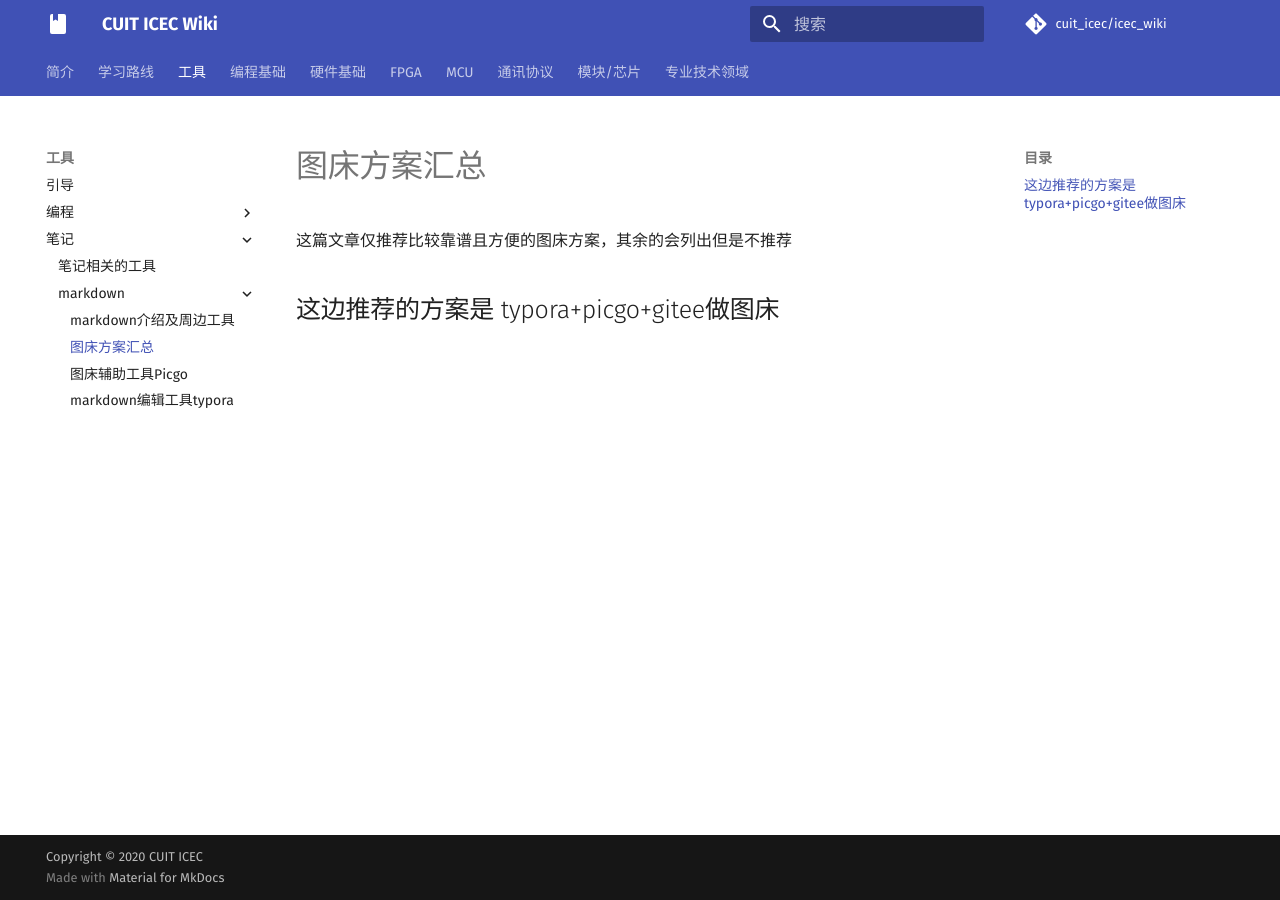
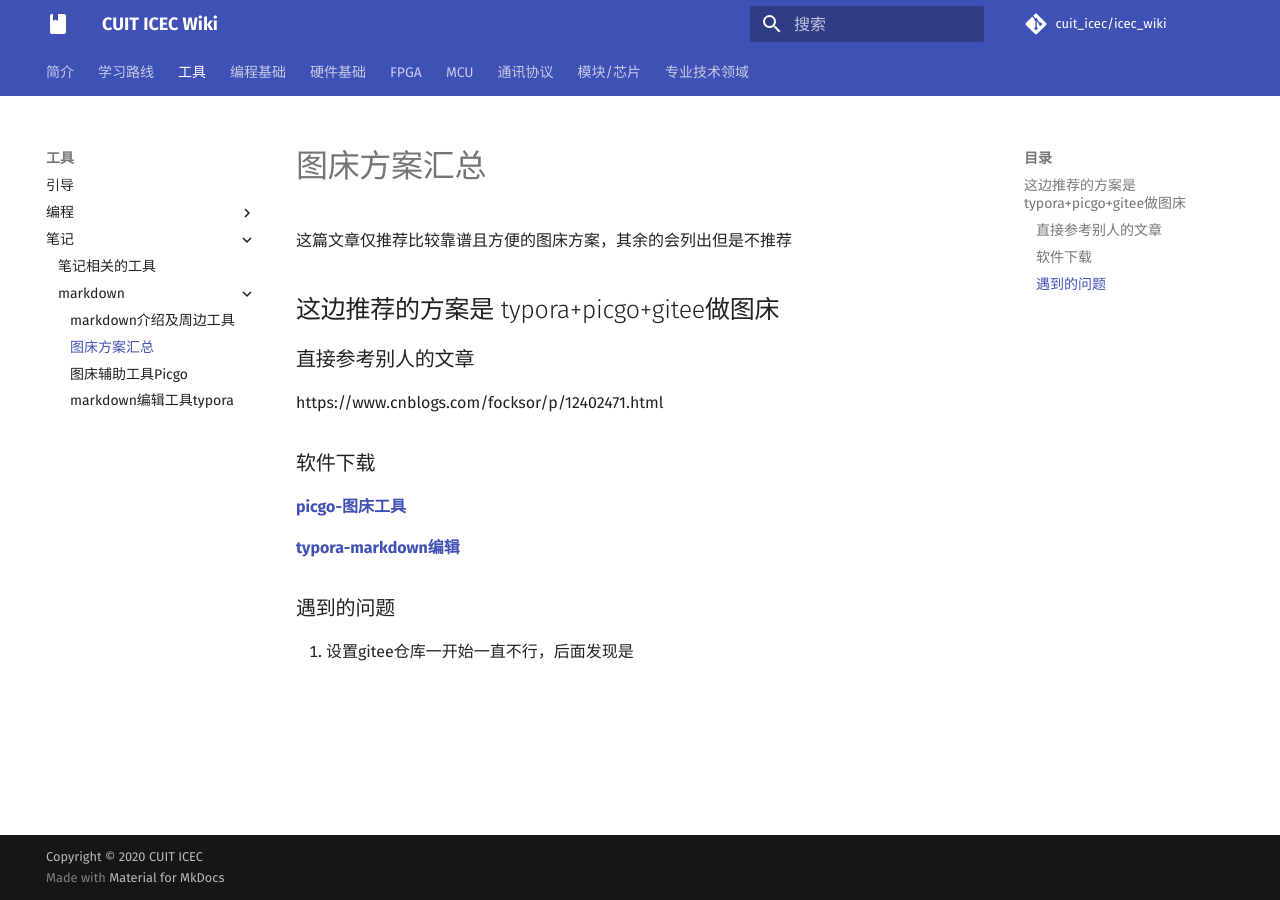
Before and after one commit to cuit-icec/cuit-icec.github.io, an MkDocs documentation site: the page built from docs/tool/note/markdown/markdown_picbed.md, in a window 1280 px wide. Built offline with MkDocs 1.6.1 and Material for MkDocs 9.7.7, drawn with Linux system fonts in a browser that asks for light colours; nearby versions of some CDN libraries.

Commit message:
图床教程

```diff
--- a/docs/tool/note/markdown/markdown_picbed.md
+++ b/docs/tool/note/markdown/markdown_picbed.md
@@ -1,3 +1,17 @@
 这篇文章仅推荐比较靠谱且方便的图床方案，其余的会列出但是不推荐
 
 ## 这边推荐的方案是 typora+picgo+gitee做图床
+
+### 直接参考别人的文章
+
+https://www.cnblogs.com/focksor/p/12402471.html
+
+### 软件下载
+
+**[picgo-图床工具](https://cuit_icec.gitee.io/icec_wiki/tool/note/markdown/picgo/)**
+
+**[typora-markdown编辑](https://cuit_icec.gitee.io/icec_wiki/tool/note/markdown/typora/)**
+
+### 遇到的问题
+
+1. 设置gitee仓库一开始一直不行，后面发现是
```
Also changed, not shown: docs/tool/note/markdown/picgo.md (+3 -3 lines), docs/tool/note/markdown/typora.md (+1 -1 lines).
